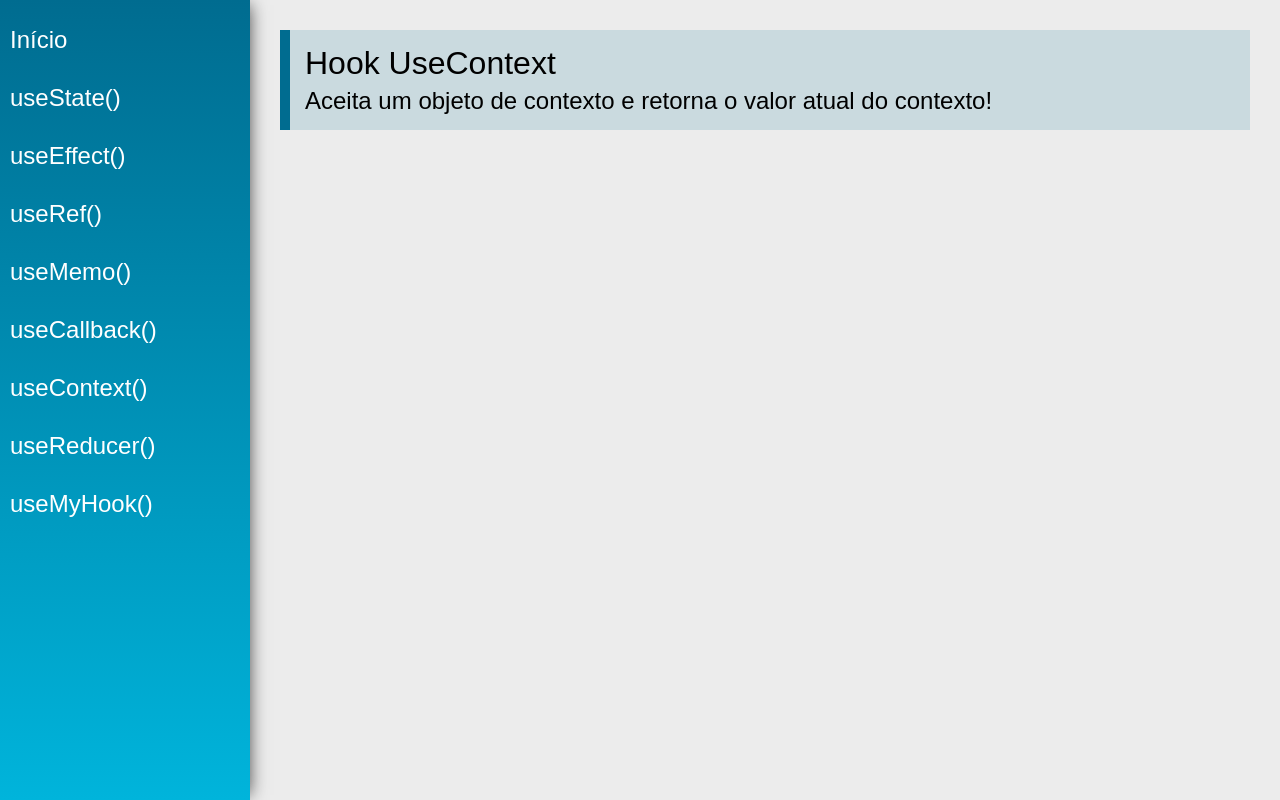
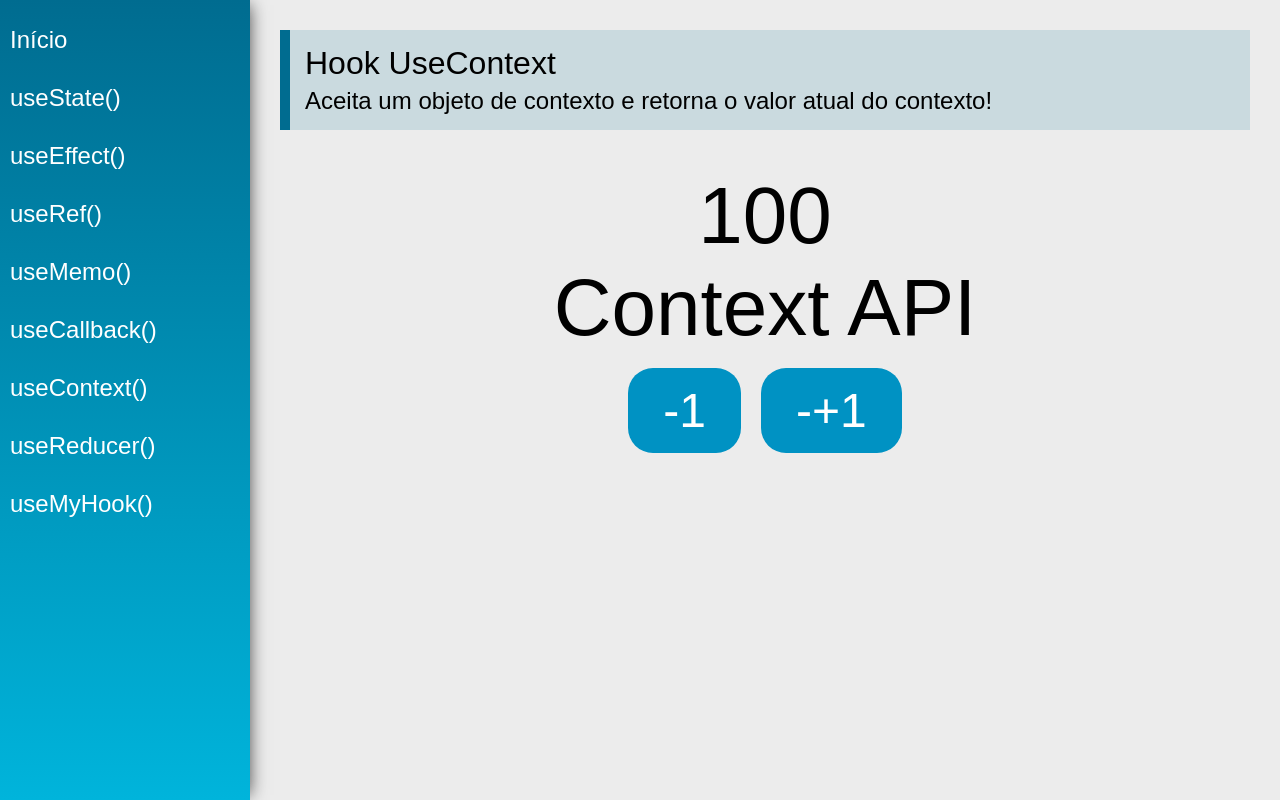
Before and after one commit to matheusrf96/hooks, a React (Create React App) app: page /useContext in a window 1280 px wide. Built offline with nearby package versions, Linux system fonts and the light colour scheme.

Commit message:
Implement useContext

```diff
--- /dev/null
+++ b/src/data/DataContext.js
@@ -0,0 +1,10 @@
+import React from "react"
+
+export const data = {
+    number: 100,
+    text: 'Context API',
+}
+
+const DataContext = React.createContext(data)
+
+export default DataContext
--- a/src/index.js
+++ b/src/index.js
@@ -4,7 +4,11 @@ import React from 'react'
 
 import App from './views/App'
 
+import DataContext, { data } from './data/DataContext'
+
 ReactDOM.render(
-    <App />,
+    <DataContext.Provider value={ data }>
+        <App />
+    </DataContext.Provider>,
     document.getElementById('root')
 )
--- a/src/views/App.jsx
+++ b/src/views/App.jsx
@@ -1,19 +1,24 @@
 import './App.css'
-import React from 'react'
+import React, { useState } from 'react'
 import { BrowserRouter as Router } from  'react-router-dom'
 
 import Menu from '../components/layout/Menu'
 import Content from '../components/layout/Content'
 
+import DataContext, { data } from '../data/DataContext'
+
 const App = props => {
+    const [state, setState] = useState(data)
 
     return (
+        <DataContext.Provider value={{ state, setState }}>
             <div className="App">
                 <Router>
                     <Menu />
                     <Content />
                 </Router>
             </div>
+        </DataContext.Provider>
     )
 }
 
--- a/src/views/examples/UseContext.jsx
+++ b/src/views/examples/UseContext.jsx
@@ -1,13 +1,36 @@
-import React from 'react'
+import React, { useContext } from 'react'
 import PageTitle from '../../components/layout/PageTitle'
 
+import DataContext from '../../data/DataContext'
+
 const UseContext = (props) => {
+    const { state, setState } = useContext(DataContext)
+
+    const addNumber = (delta) => {
+        setState({
+            ...state,
+            number: state.number + delta,
+        })
+    }
+
     return (
         <div className="UseContext">
             <PageTitle
                 title="Hook UseContext"
                 subtitle="Aceita um objeto de contexto e retorna o valor atual do contexto!"
             />
+
+            <div className="center">
+                <span className="text">{ state.number }</span>
+                <span className="text">{ state.text }</span>
+            </div>
+
+            <div className="center">
+                <span className="text">
+                    <button className="btn" onClick={() => addNumber(-1)}>-1</button>
+                    <button className="btn" onClick={() => addNumber(1)}>-+1</button>
+                </span>
+            </div>
         </div>
     )
 }
```
Lines whose indentation alone changed are shown as unchanged.
